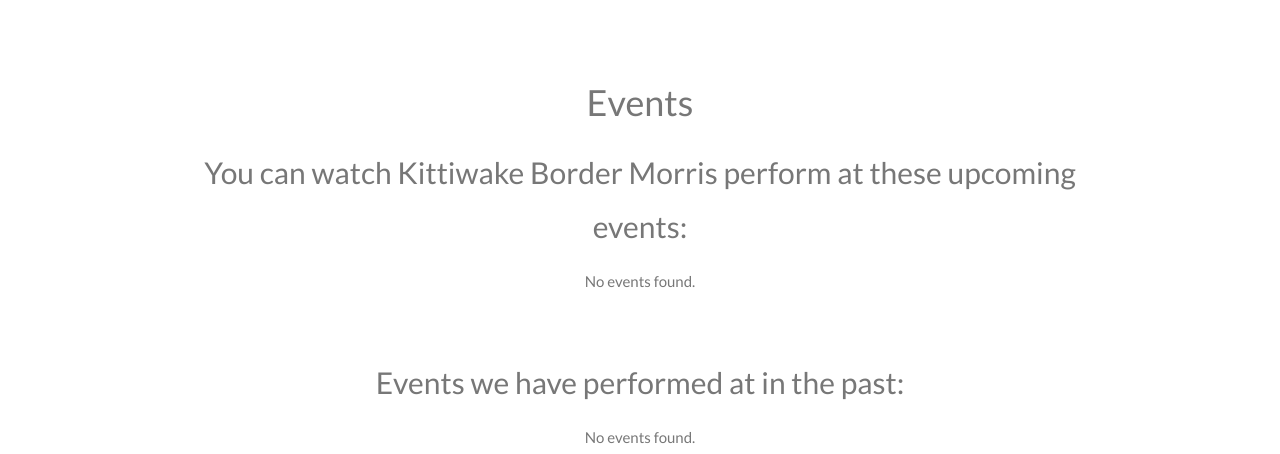
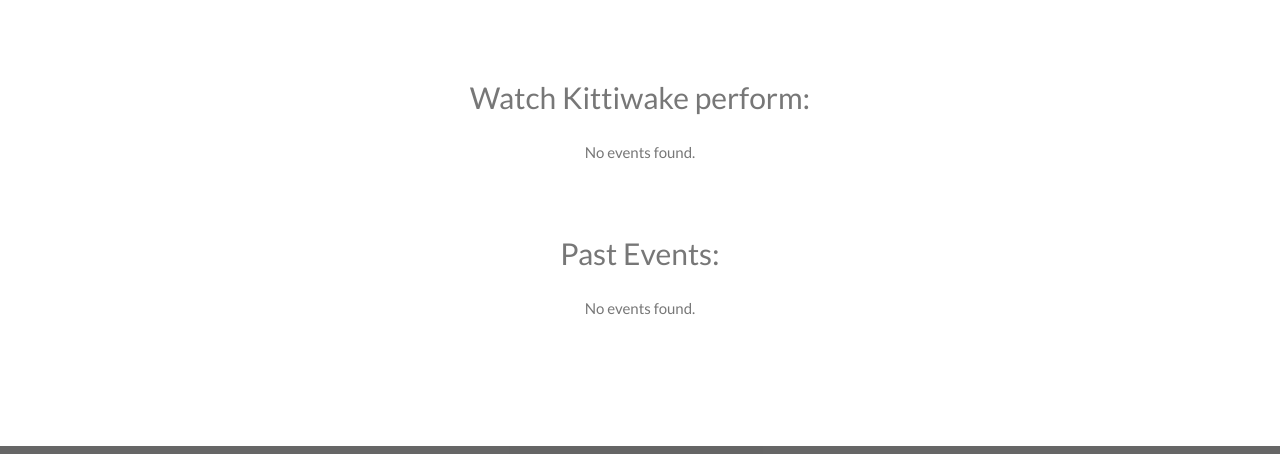
Before and after one commit to kittiwakebordermorris/kittiwakebordermorris.github.io, a plain HTML site: page events/index.html in a window 1280 px wide. Shown: the part 404-858 px from the top of the page. Drawn offline with Linux system fonts and the light colour scheme; no server answers.

Commit message:
Update index.html

```diff
--- a/events/index.html
+++ b/events/index.html
@@ -23,17 +23,17 @@
 
 		<div class="w3-content w3-container w3-padding-64">
 
-			<h1 class="page-title">Events</h1>
+		<!--	<h1 class="page-title">Events</h1> -->
 
 		<!-- [START | MB Events | KBM | Future & Past Evens] -->
 			<div class="events-container">
 				<div class="events-list">
-					<h2>You can watch Kittiwake Border Morris perform at these upcoming events:</h2>
+					<h2>Watch Kittiwake perform:</h2>
 					<div id="future-events"></div>
 				</div>
 
 				<div class="events-list">
-					<h2>Events we have performed at in the past:</h2>
+					<h2>Past Events:</h2>
 					<div id="past-events"></div>
 				</div>
 
```
